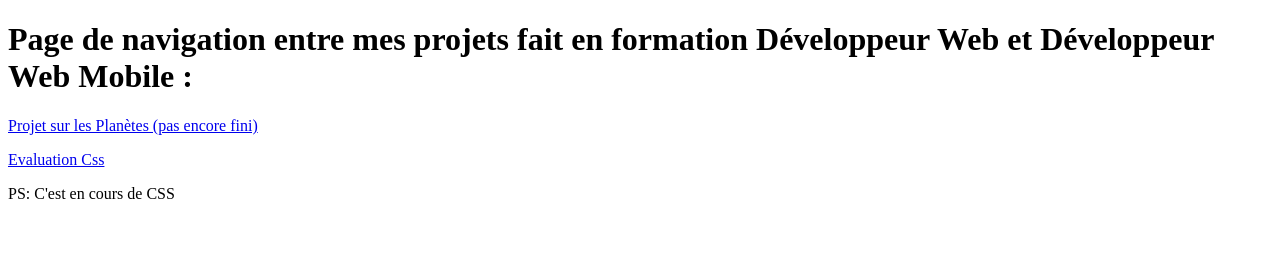
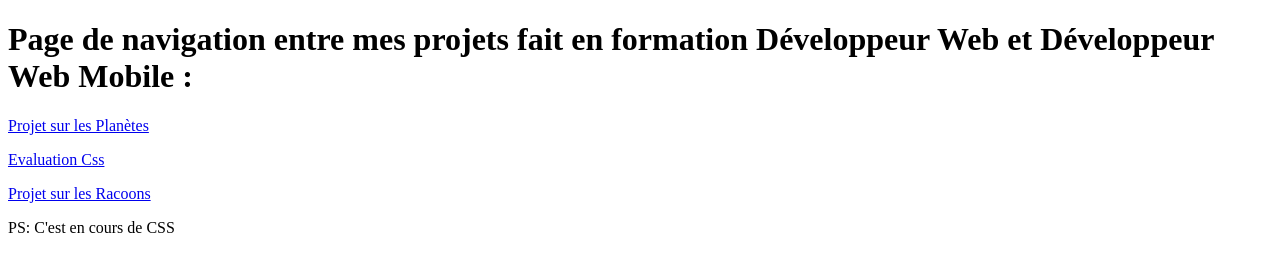
Before and after one commit to AlexisGot/AlexisGot.github.io, a plain HTML site: page index.html in a window 1280 px wide. Drawn offline with Linux system fonts and the light colour scheme.

Commit message:
Pas d'idée

```diff
--- a/index.html
+++ b/index.html
@@ -16,8 +16,9 @@
         <h1>Page de navigation entre mes projets fait en formation Développeur Web et Développeur Web Mobile :</h1>
     </header>
     <main>
-            <p><a href="./Planetes/index.html" target="_blank" title="Projet sur les Planètes">Projet sur les Planètes (pas encore fini)</a></p>
+            <p><a href="./Maquette_Planetes/index.html" target="_blank" title="Projet sur les Planètes">Projet sur les Planètes</a></p>
             <p><a href="./Eval_CSS/index.html" target="_blank" title="Redirection vers l'éval de Css">Evaluation Css</a></p>
+            <p><a href="./Maquette_Racoon/index.html" target="_blank" title="Redirection vers l'éval des Racoons">Projet sur les Racoons</a></p>
     </main>
     <footer>
         <p>
```
